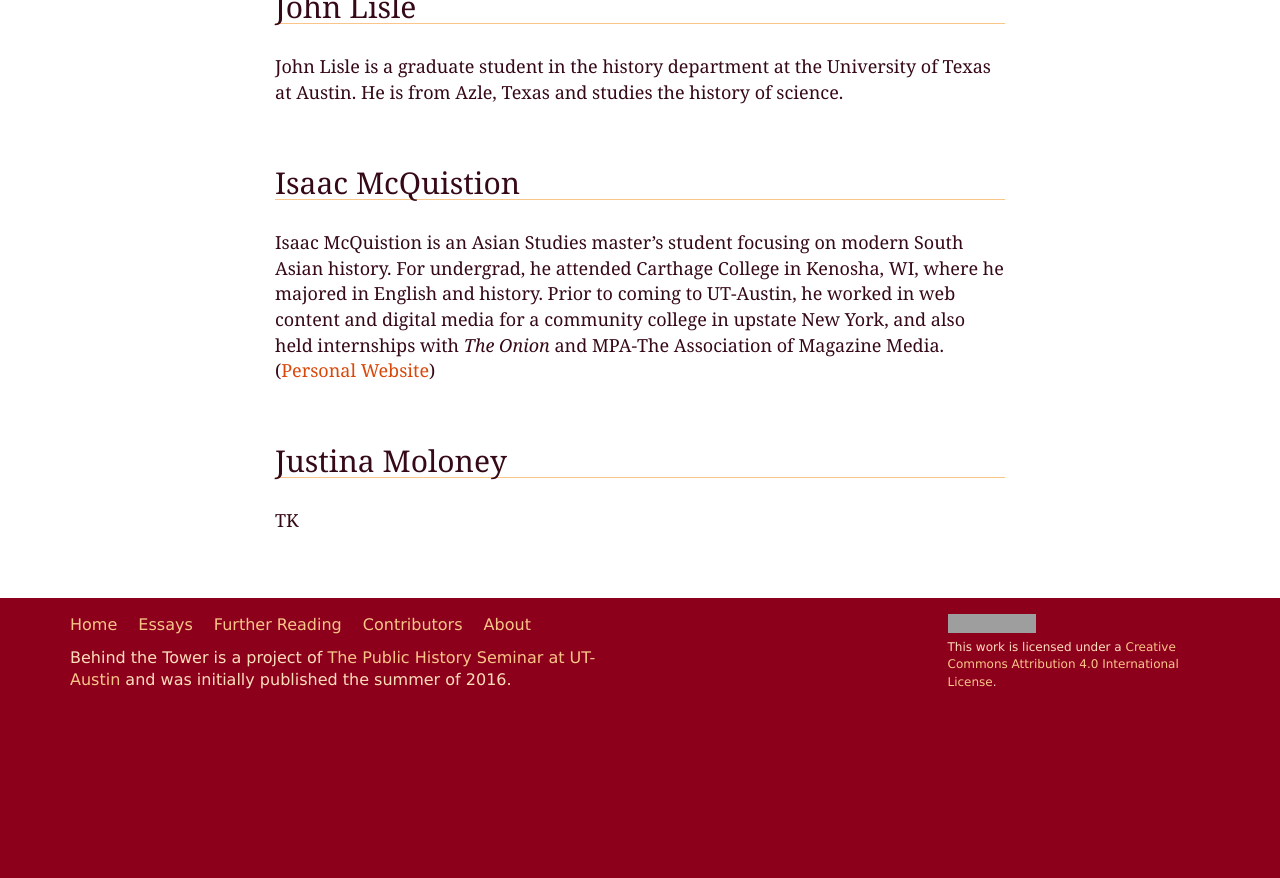
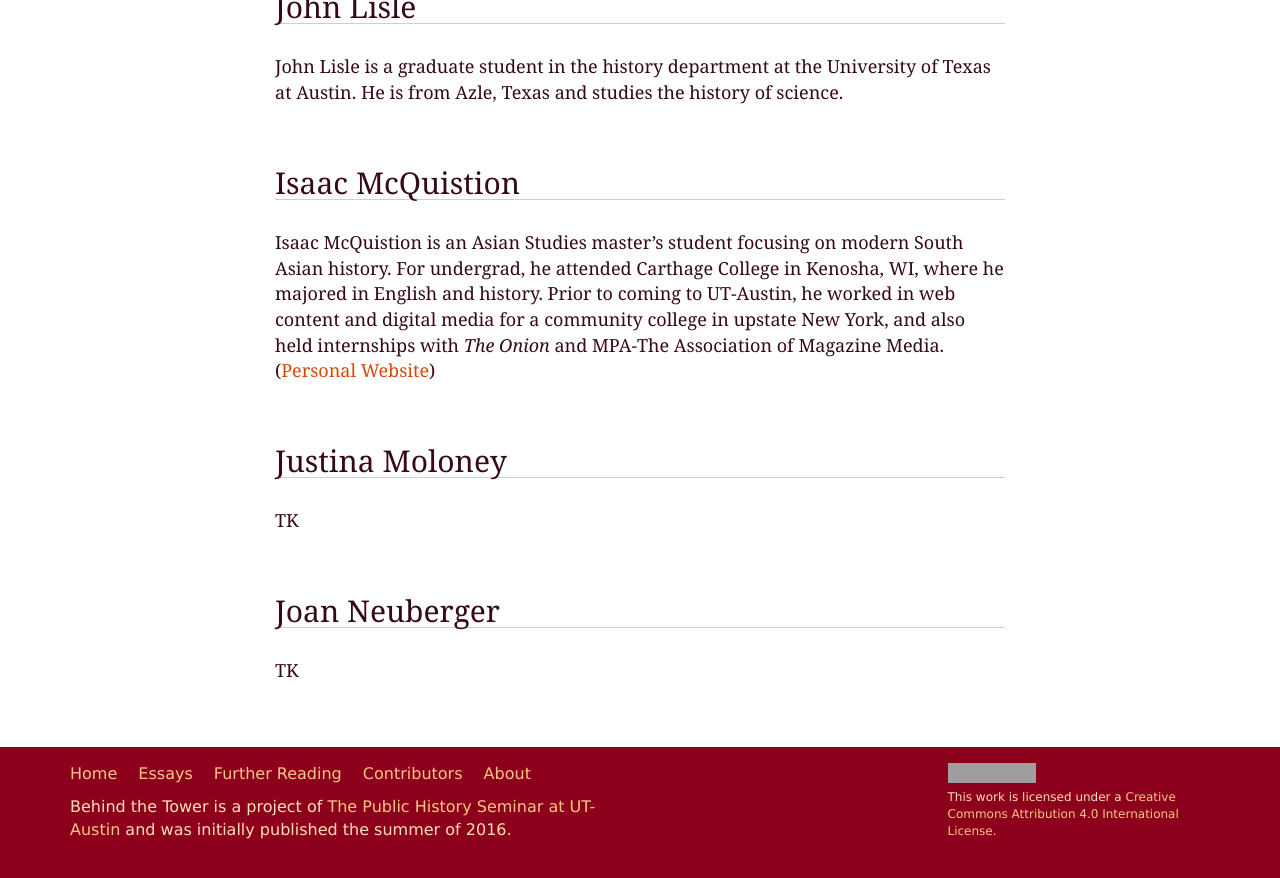
Before and after one commit to utexas-public-history/tower, a Jekyll site: the page built from contributors.md, in a window 1280 px wide and 900 px high, scrolled down 3243 px. Shown: the top 878 px of the window. Built offline with Jekyll 4.4.1, drawn with Linux system fonts in a browser that asks for light colours; before the commit the page ends 3993 px from its top, so only the background shows below that; grey boxes are pictures that could not be loaded.

Commit message:
Add placeholder for Neuberger bio

```diff
--- a/contributors.md
+++ b/contributors.md
@@ -66,6 +66,10 @@ Isaac McQuistion is an Asian Studies master's student focusing on modern South A
 
 TK
 
+## Joan Neuberger
+
+TK
+
 
 [brown-website]: http://www.keishalaneebrown.com/
 [mcquistion-website]: http://isaacmcquistion.wordpress.com
```
